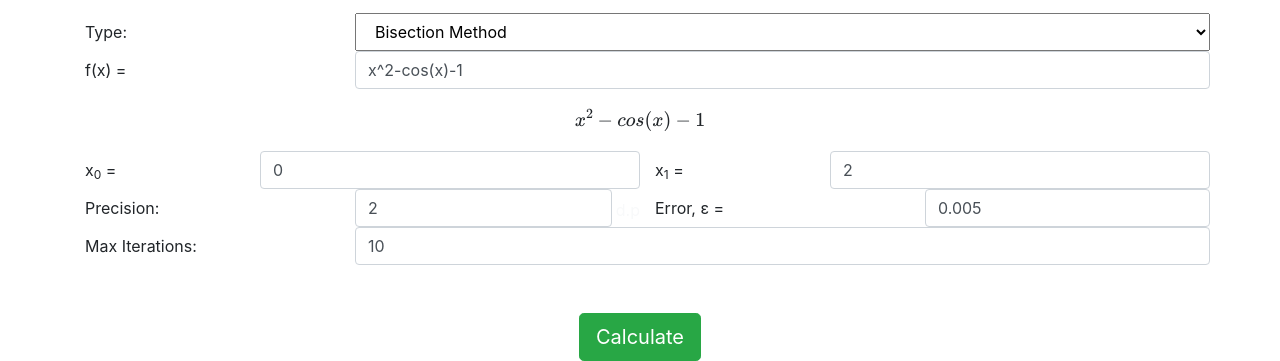
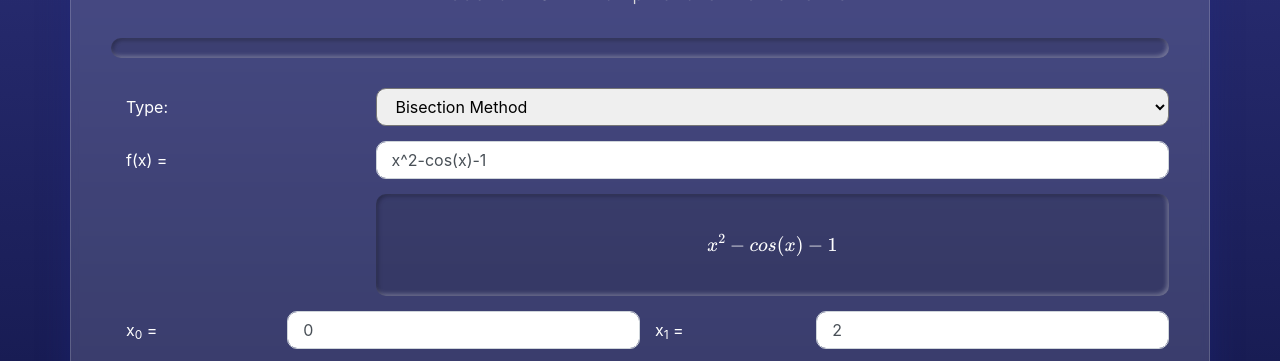
Before and after one commit to AdmiJW/root_finder_numerical_method_calculator, a plain HTML site: page index.html in a window 1280 px wide. Shown: the part 156-517 px from the top of the page. Drawn offline with nearby package versions, Linux system fonts and the light colour scheme; the site is published under a folder, as on GitHub Pages, so addresses that start at the root find nothing; a script that the page names is missing.

Commit message:
Fixed css 404 issue

```diff
--- a/index.html
+++ b/index.html
@@ -23,7 +23,7 @@
     <script src="https://cdnjs.cloudflare.com/ajax/libs/mathjs/9.3.2/math.js" async integrity="sha512-Imer9iTeuCPbyZUYNTKsBWsAk3m7n1vOgPsAmw4OlkGSS9qK3/WlJZg7wC/9kL7nUUOyb06AYS8DyYQV7ELEbg==" crossorigin="anonymous"></script>
 
     <!-- CSS -->
-    <link rel='stylesheet' type='text/css' href='/style/style.css'/>
+    <link rel='stylesheet' type='text/css' href='./style/style.css'/>
     <!-- JS -->
     <script defer src='mathematics.js'></script>
     <script defer src='script.js'></script>
```
